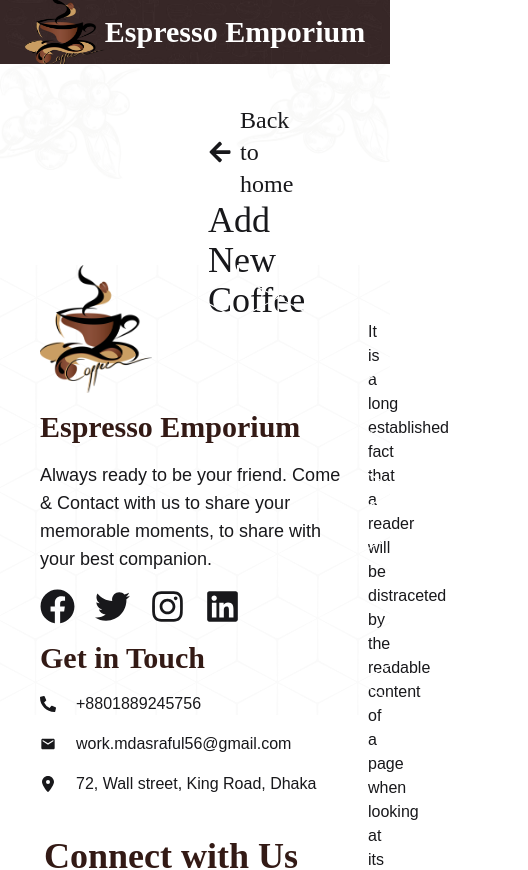
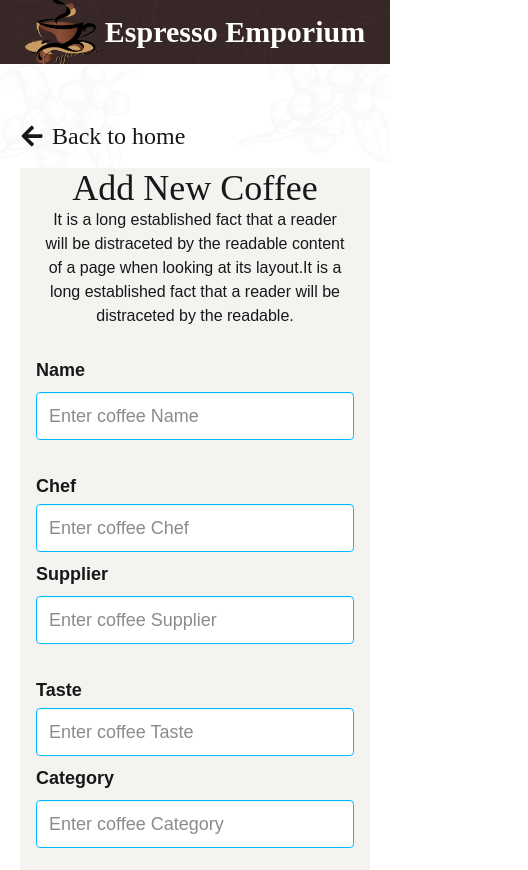
Before and after one commit to MdAsraful56/Coffee-store-client, a React (Vite) app: page /addcoffee in a window 390 px wide. Shown: the top 870 px of the page, 528 px wide, since content can reach past the window. Built offline with nearby package versions, Linux system fonts and the light colour scheme.

Commit message:
responsive but some error add coffee page

```diff
--- a/src/components/AddCoffees.jsx
+++ b/src/components/AddCoffees.jsx
@@ -8,13 +8,14 @@
         <div>
             <div className="relative">
                 <img src={bg} alt="" className="" />
-                <div className="absolute inset-0 mt-10 px-52">
+                <div className="absolute inset-0 mt-10 lg:px-52 md:px-24 px-5 space-y-3">
                     <Link to='/'>
-                        <h4 className="text-2xl rancho-font gap-2 flex flex-row items-center"> <span><FaArrowLeft /></span> Back to home</h4>
+                        <h4 className="text-2xl py-4 rancho-font gap-2 flex flex-row items-center"> <span><FaArrowLeft /></span> Back to home</h4>
                     </Link>
                     <div className="text-center raleway-font bg-[#F4F3F0] ">
                         <h1 className="text-4xl rancho-font">Add New Coffee</h1>
-                        <p className="px-40">It is a long established fact that a reader will be distraceted by the readable content of a page when looking at its layout.It is a long established fact that a reader will be distraceted by the readable.</p>
+                        <p className="lg:px-40 md:px-10 px-5">It is a long established fact that a reader will be distraceted by the readable content of a page when looking at its layout.It is a long established fact that a reader will be distraceted by the readable.</p>
+                        <div className="lg:px-20 md:px-10 px-4 py-5">
                             <form >
                                 <div className="text-left flex md:flex-row flex-col gap-5">
                                     <fieldset className="fieldset md:w-1/2 w-full items-center">
@@ -60,6 +61,7 @@
                     </div>
                 </div>
             </div>
+        </div>
     );
 };
 
--- a/src/components/Footer.jsx
+++ b/src/components/Footer.jsx
@@ -1,7 +1,7 @@
 import React from 'react';
 import capIcon from '../assets/more/logo1.png'
-import footerImg from '../assets/more/9.png'
-import copyRigntImg from '../assets/more/24.jpg'
+// import footerImg from '../assets/more/9.png'
+// import copyRigntImg from '../assets/more/24.jpg'
 import { FaFacebook } from "react-icons/fa";
 import { FaTwitter } from "react-icons/fa";
 import { FaInstagram } from "react-icons/fa";
@@ -13,9 +13,9 @@
 const Footer = () => {
     return (
         <div className="">
-            <div className='relative w-full'>
-                <img src={footerImg} alt="" className="w-full h-[450px] object-cover " />
-                <div className="absolute inset-0 px-10 flex gap-10 md:flex-row flex-col items-center justify-between">
+            <div className='w-full h-[450px] '>
+                {/* <img src={footerImg} alt="" className="w-full h-[450px] object-cover " /> */}
+                <div className="px-10 flex gap-10 md:flex-row flex-col items-center justify-between">
                     {/* details info */}
                     <div className="md:w-1/2 w-full space-y-4">
                         <img src={capIcon} alt="" className="h-32 w-28" />
@@ -52,11 +52,12 @@
                         <button className="btn mt-3 text-lg rancho-font text-[#331A15] rounded-2xl border-2 border-[#331A15] ">Send Message</button>
                     </div>
                 </div>
+                <h2 className="lg:text-3xl md:text-2xl text-lg text-center text-black rancho-font pt-5 px-5">Copyright Espresso Emporium ! All Rights Reserved</h2>
             </div>
-            <div className="h-16 w-full text-center relative pt-10 md:block hidden">
+            {/* <div className="h-16 w-full text-center relative pt-10 md:block hidden">
                 <img src={copyRigntImg} alt="" className="h-16 w-full object-cover" />
                 <h2 className="text-3xl text-center absolute inset-0 top-1/2 rancho-font pt-5 text-white">Copyright Espresso Emporium ! All Rights Reserved</h2>
-            </div>
+            </div> */}
         </div>
     );
 };
```
Lines whose indentation alone changed are shown as unchanged.
